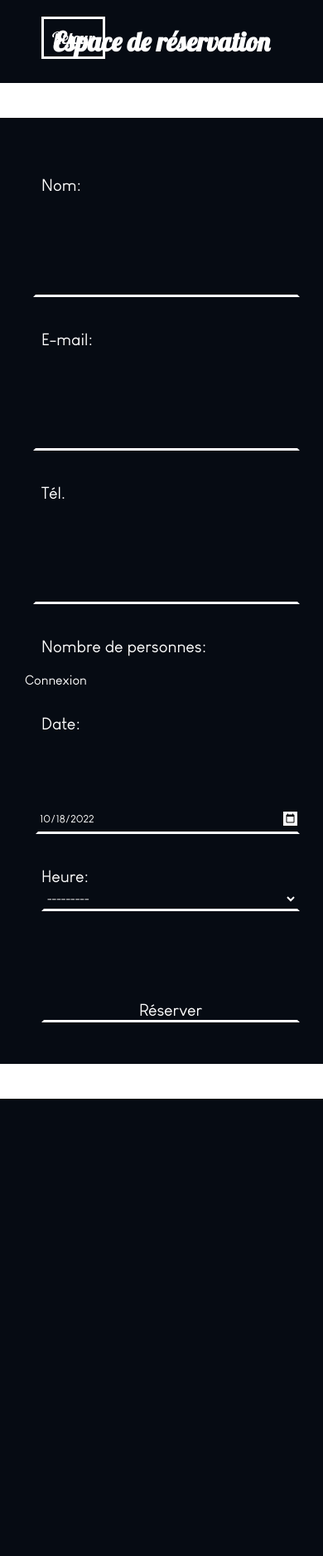
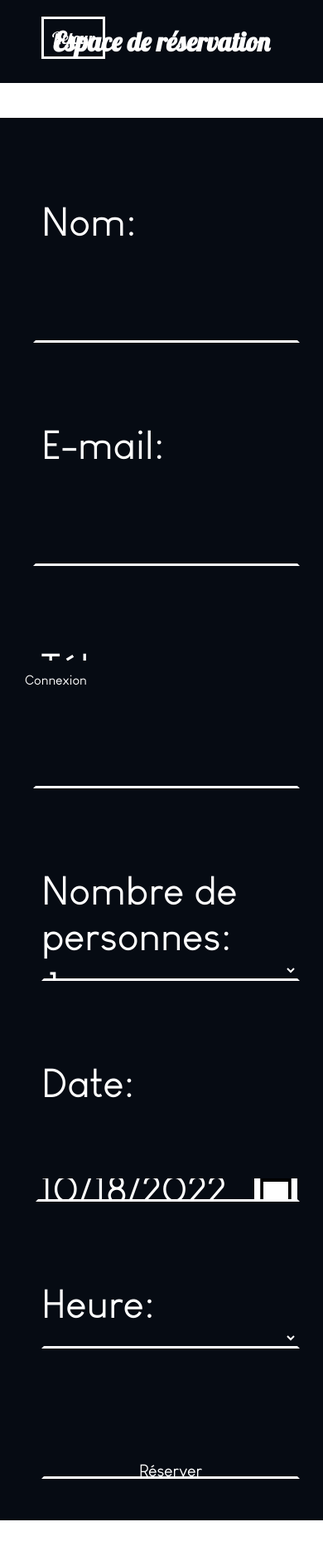
Before and after one commit to juleau14/DjangoApp-Restaurant, a Django app: page /reservation/ in a window 390 px wide. Shown: the whole page at 83% size. Before the commit the page ends 1324 px from the top, so only its background shows below. Run offline with Django 3.2, Linux system fonts and the light colour scheme.

Commit message:
making form responsive for mobile devices

```diff
--- a/website/static/website/style_reservation.css
+++ b/website/static/website/style_reservation.css
@@ -190,10 +190,13 @@ input::-webkit-calendar-picker-indicator {
 
     input, select {
         width: 100%;
+        font-size: 1em;
+        height: 3vh;
     }
 
     form {
         width: 80%;
+        font-size: 3em;
     }
 
     .bottom {
```
